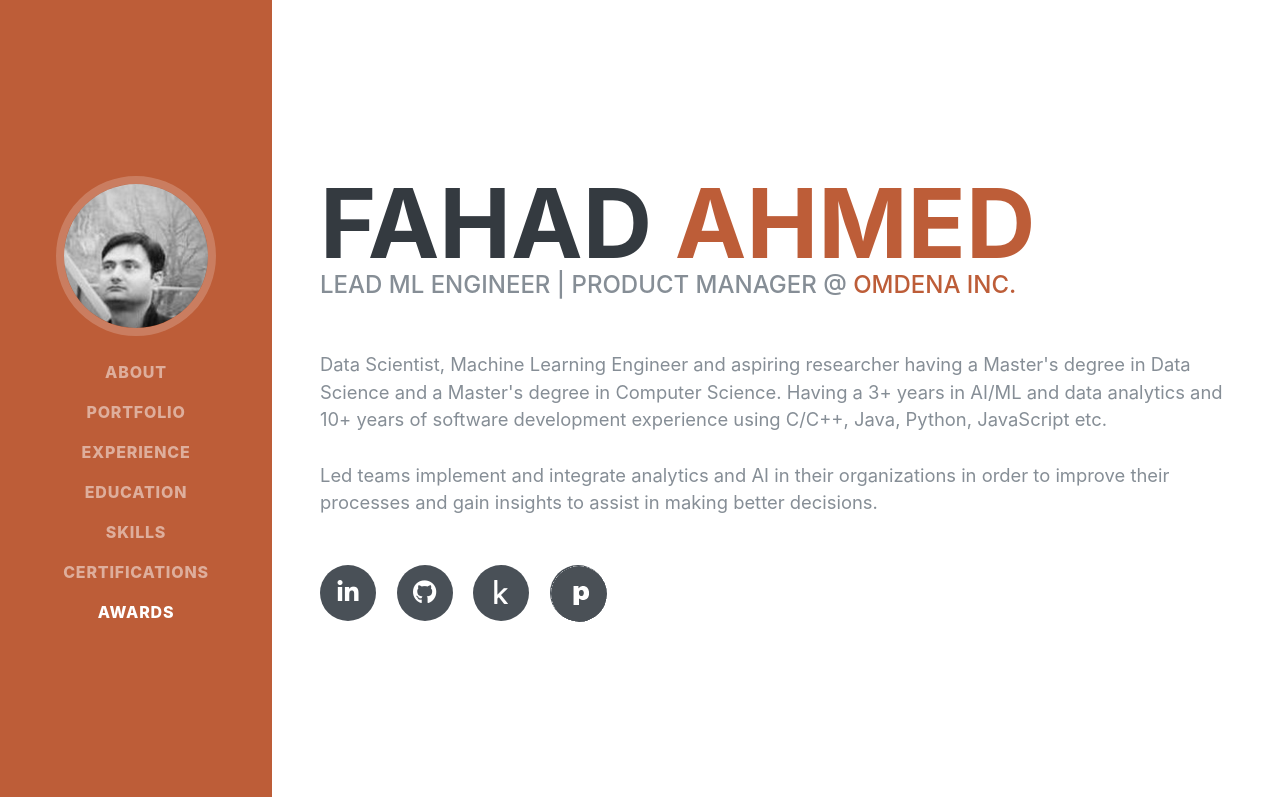
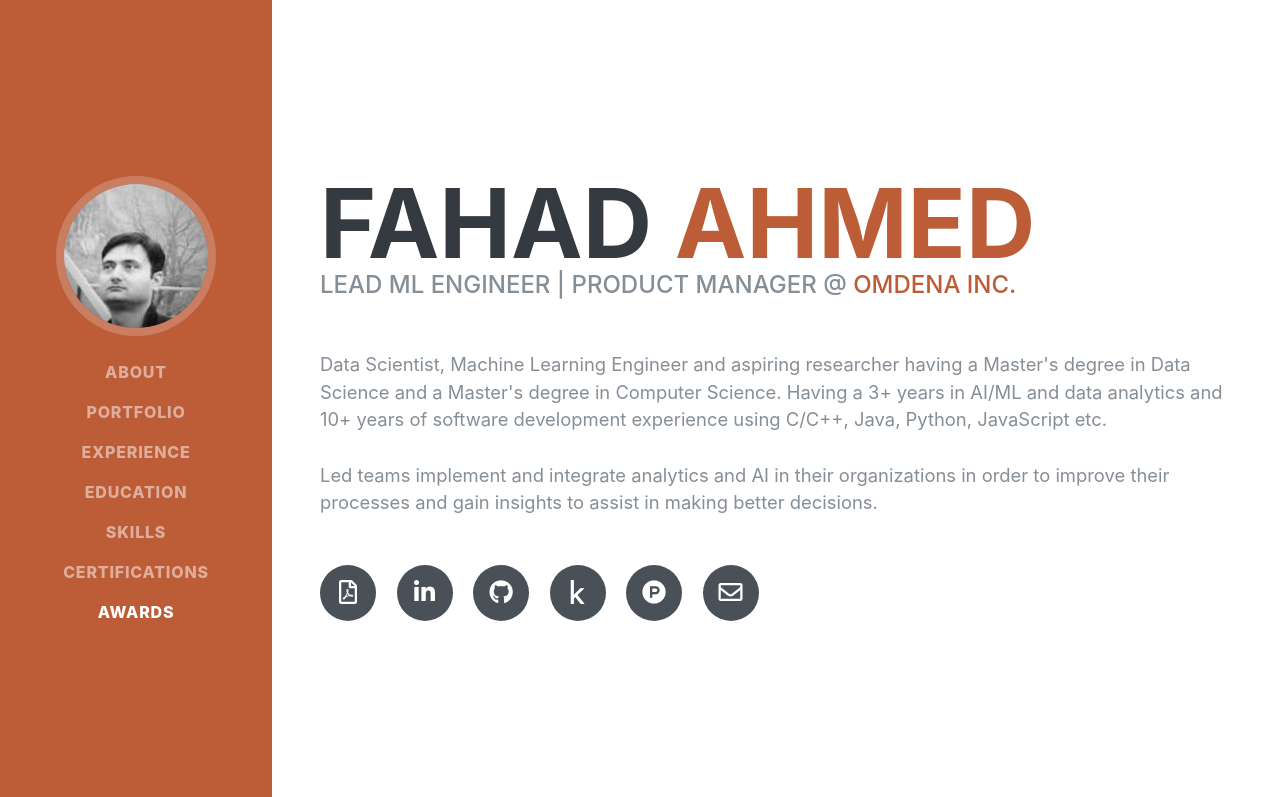
Before and after one commit to sfahadahmed/sfahadahmed.github.io, a plain HTML site: page index.html in a window 1280 px wide. Shown: the top 797 px of the page. Drawn offline with Linux system fonts and the light colour scheme; a web font is replaced by a local one.

Commit message:
Adding various icons

```diff
--- a/index.html
+++ b/index.html
@@ -86,21 +86,26 @@
         </p>
 
         <div class="social-icons">
-          <a href="https://linkedin.com/in/sfahadahmed">
+          <a href="Fahad Ahmed Resume.pdf" title="Download Resume">
+            <i class="far fa-file-pdf"></i>
+          </a>
+          <a href="https://linkedin.com/in/sfahadahmed" title="Linkedin Profile">
             <i class="fab fa-linkedin-in"></i>
           </a>
-          <a href="https://github.com/sfahadahmed">
+          <a href="https://github.com/sfahadahmed" title="Github Page">
             <i class="fab fa-github"></i>
           </a>
-          <a href="https://www.kaggle.com/sfahadahmed">
+          <a href="https://www.kaggle.com/sfahadahmed" title="Kaggle Profile">
             <i class="fab fa-kaggle"></i>
           </a>
-          <a href="https://secure.plum.io/en/p/9ZSdClyxvArPENjeJpnHmg">
-            <img src="img/icon_plum.png" width="58" height="58" vspace=0 hspace=0 valign="top">
+          <a href="https://secure.plum.io/en/p/9ZSdClyxvArPENjeJpnHmg" title="Psychometric Assessment Report">
+            <!--<img src="img/icon_plum.png" width="58" height="58" vspace=0 hspace=0 valign="top">-->
+            <i class="fab fa-product-hunt"></i>
           </a>
-          <!--a href="#">
-            <i class="fab fa-facebook-f"></i>
-          </a>-->
+          <a href="mailto:sfahadahmed@gmail.com" title="Send Email">
+            <i class="far fa-envelope"></i>
+          </a>
+        </div>
       </div>
     </section>
 
```
